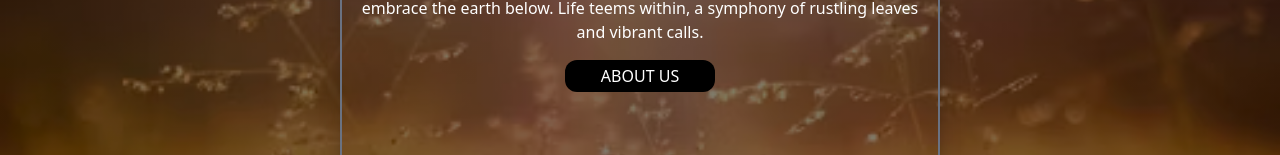
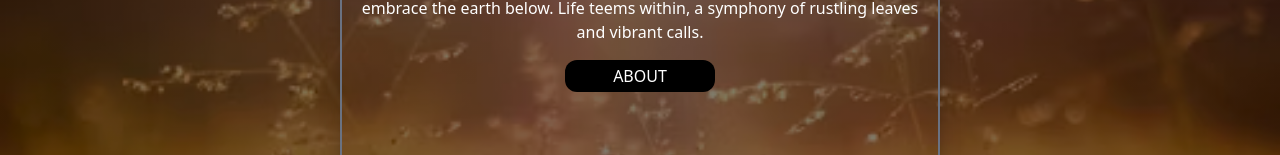
Before and after one commit to sy518/React-Routing, a React (Vite) app: page / in a window 1280 px wide. Shown: the part 306-461 px from the top of the page. Built offline with nearby package versions, Linux system fonts and the light colour scheme.

Commit message:
Update Home.jsx

```diff
--- a/src/pages/Home.jsx
+++ b/src/pages/Home.jsx
@@ -50,10 +50,7 @@ function Home() {
                                 className="w-[150px] bg-black text-white p-1 uppercase rounded-xl hover:skew-6"
 
                             >
-                                <a href="/About">
-
-                                    about us
-                                </a>
+                                 <Link to="/About">about</Link>
                             </button>
                         </div>
                     </div>
```
